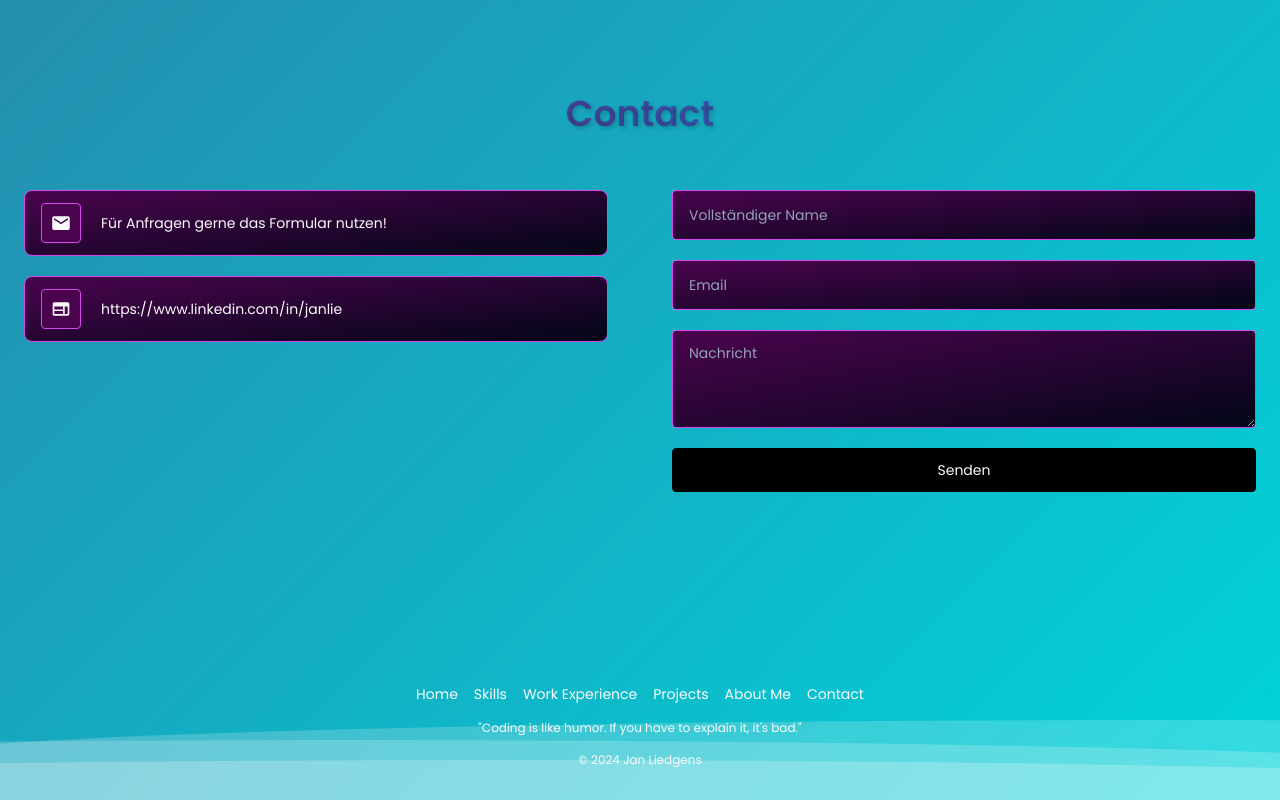
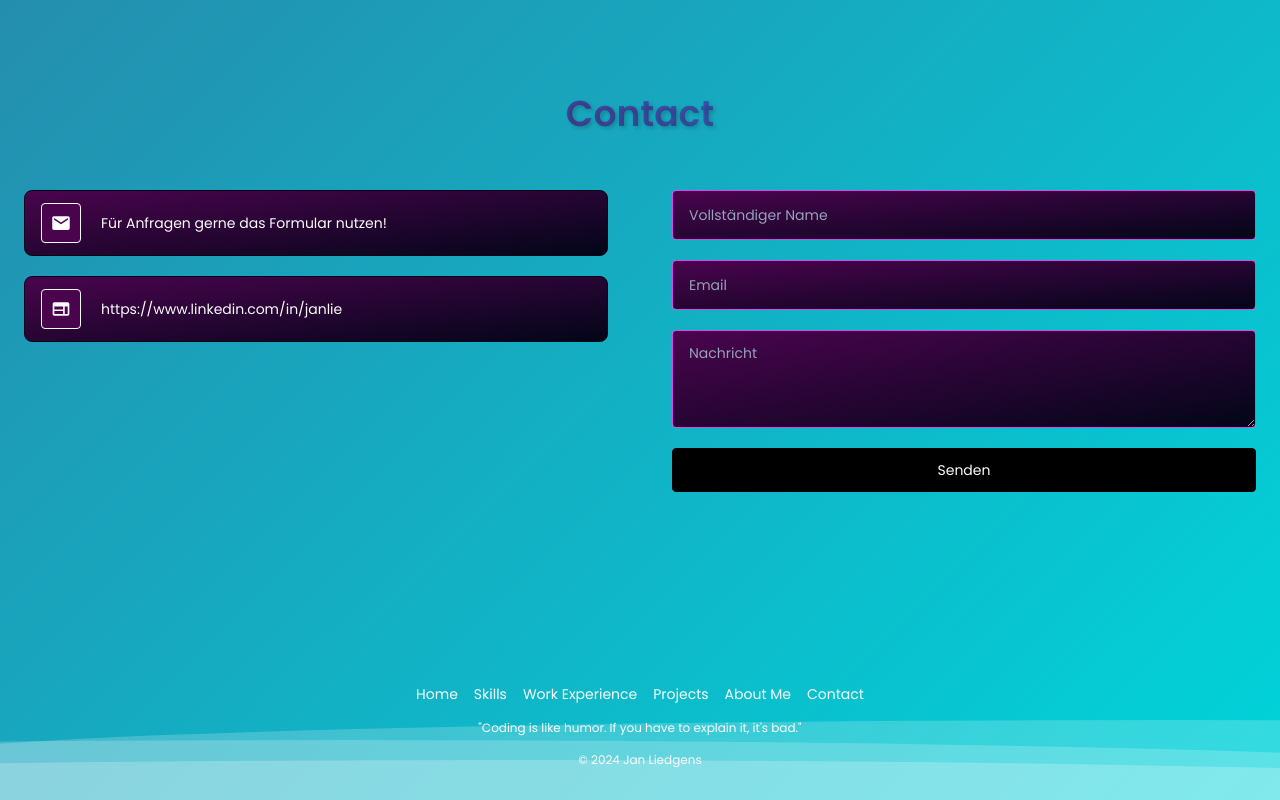
Before and after one commit to stud3ntjan/AdvancedPort, a React (Vite) app in the folder portfolio-react/: page / in a window 1280 px wide. Shown: the part 4195-4995 px from the top of the page. Built offline with nearby package versions, Linux system fonts and the light colour scheme.

Commit message:
update contact design

```diff
--- a/portfolio-react/src/components/Contact.jsx
+++ b/portfolio-react/src/components/Contact.jsx
@@ -134,8 +134,8 @@ const Contact = () => {
 
 const ContactInfoCard = ({ icon, text }) => {
   return (
-    <div className="flex items-center gap-5 bg-gradient-to-br from-fuchsia-950 to-slate-950 rounded-lg border border-fuchsia-500 px-4 py-3 mb-5">
-      <div className="w-10 h-10 text-xl text-white flex items-center justify-center bg-fuchsia-950 rounded border border-fuchsia-500">
+    <div className="flex items-center gap-5 bg-gradient-to-br from-fuchsia-950 to-slate-950 rounded-lg border border-slate-950 px-4 py-3 mb-5">
+      <div className="w-10 h-10 text-xl text-white flex items-center justify-center bg-fuchsia-950 rounded border border-slate-50">
         {icon}
       </div>
 
--- a/portfolio-react/src/components/Hero.jsx
+++ b/portfolio-react/src/components/Hero.jsx
@@ -58,14 +58,14 @@ const Hero = () => {
               {jobTitle}
             </p>
 
-            <div className="flex items-center justify-center gap-2 text-white text-xs mt-1">
+            <div className="flex items-center justify-center gap-2 text-white text-xs mt-1 ">
               <HiOutlineLocationMarker />
               <p className="font-medium">{location}</p>
             </div>
           </div>
 
           <InfoTile
-            icon={<FiMail size={20} className="text-neutral-50" />}
+            icon={<FiMail size={20} className="text-neutral-50 " />}
             text={email}
           />
 
```
